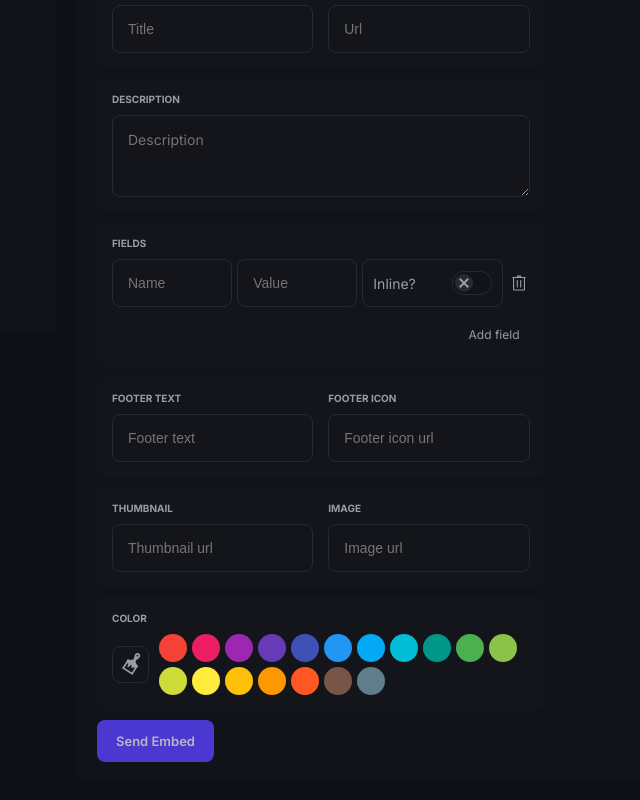
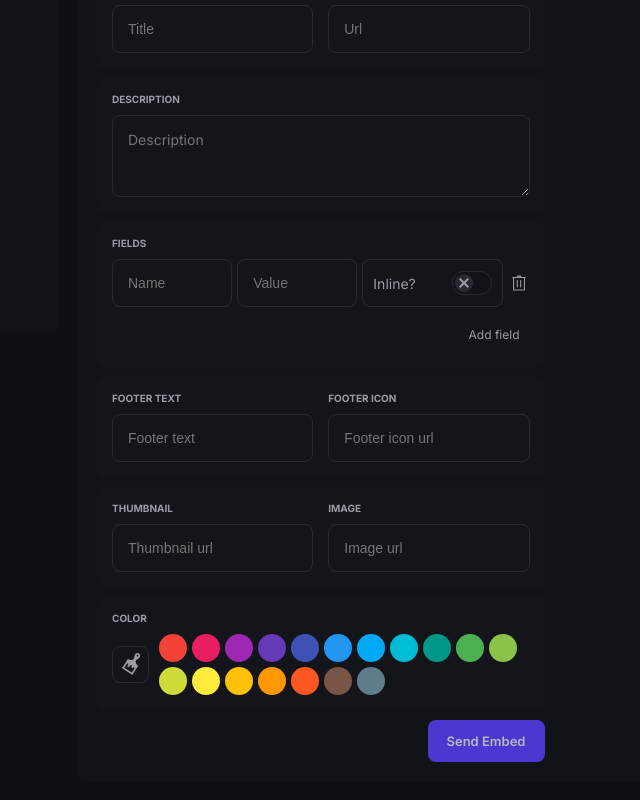
Before and after one commit to Poxie/onixo-new, a Next.js app in the folder frontend/: page /dashboard/1/embeds/ in a window 1280 px wide. Shown: the part 467-1267 px from the top of the page, without its empty margins (218-858 px from the left). Built offline with nearby package versions, Linux system fonts and the light colour scheme; what next-redux-wrapper would draw is missing.

Commit message:
Moved send button

```diff
--- a/frontend/components/dashboard/embeds/Embeds.module.scss
+++ b/frontend/components/dashboard/embeds/Embeds.module.scss
@@ -151,8 +151,8 @@
     }
 }
 .send-button {
-    position: sticky;
-    bottom: 0;
+    display: flex;
+    justify-content: flex-end;
 }
 
 @media (max-width: 1100px) {
```
